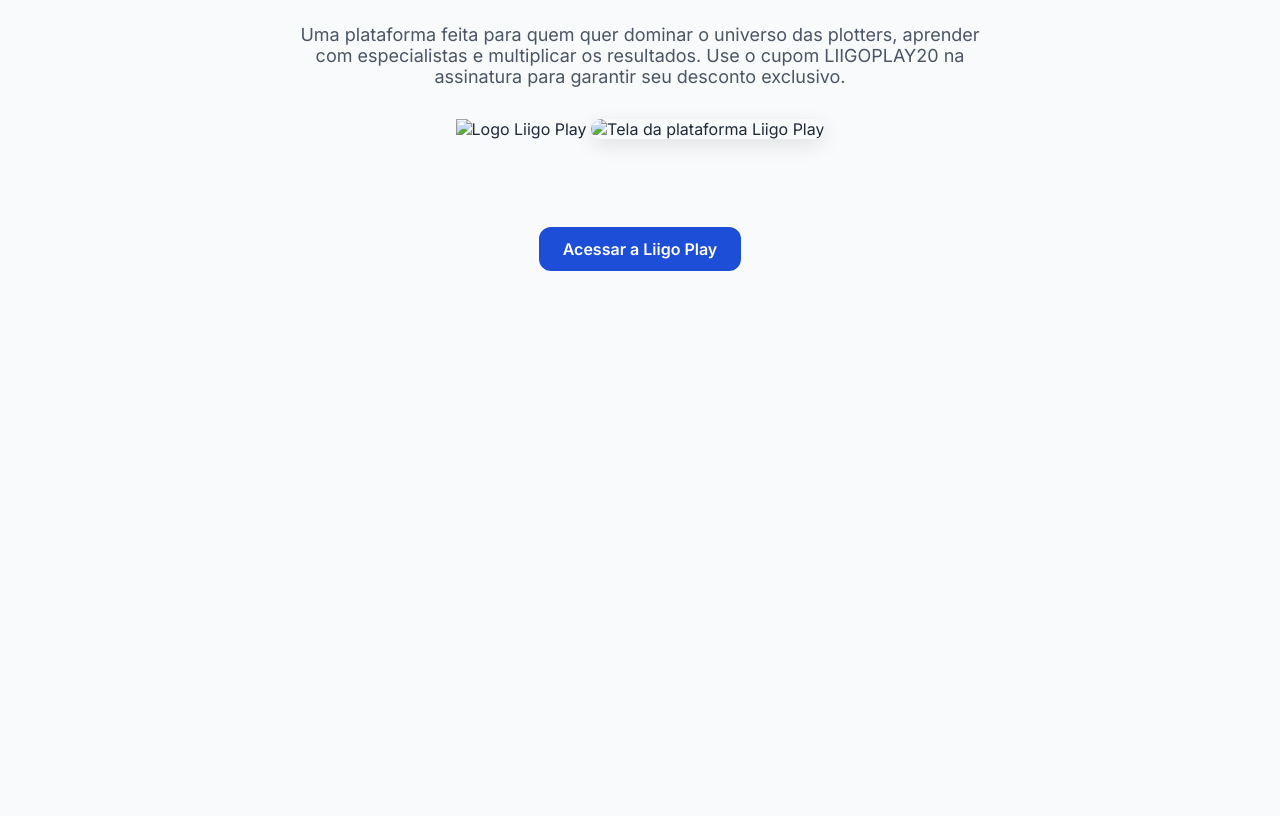
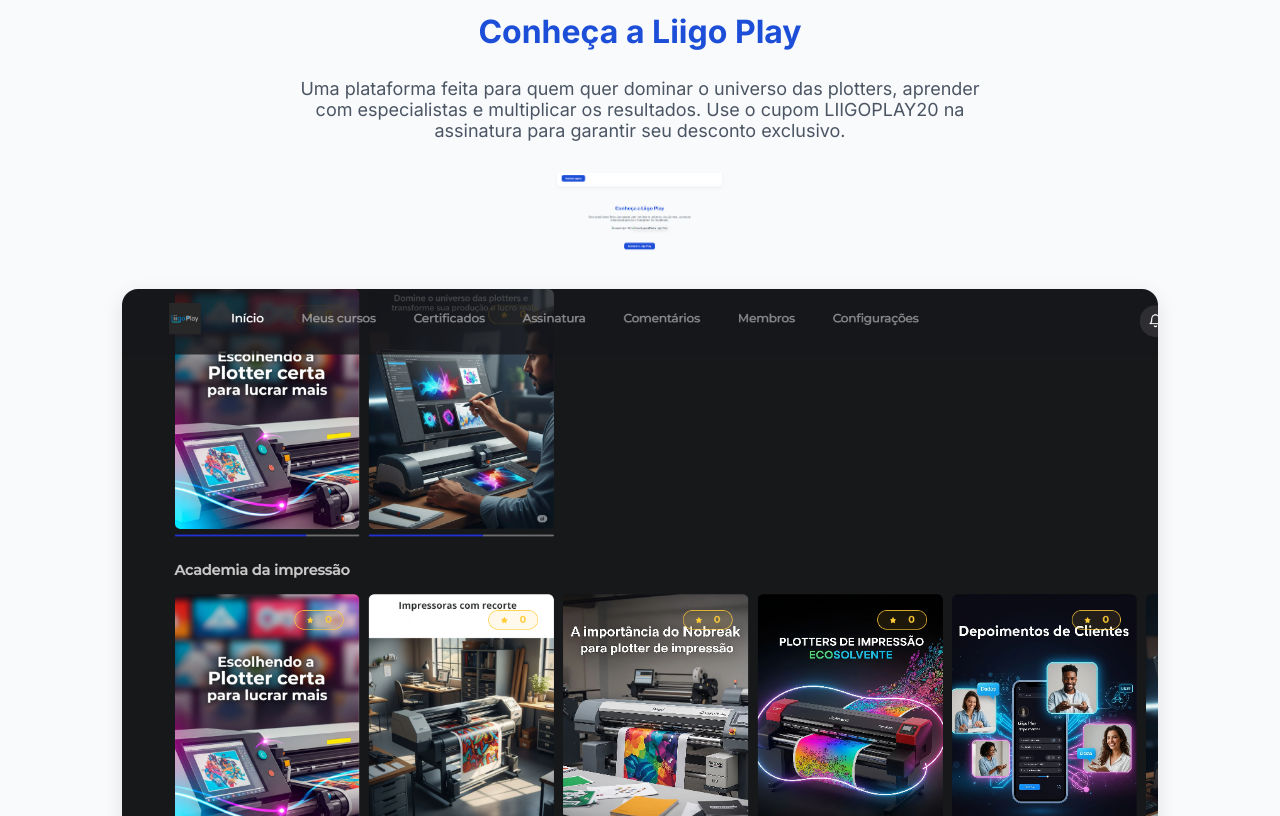
Before and after one commit to Liigomkt/clube, a plain HTML site: page index.html in a window 1280 px wide. Shown: the part 1984-2800 px from the top of the page. Before the commit the page ends 2319 px from the top, so only its background shows below. Drawn offline with Linux system fonts and the light colour scheme.

Commit message:
Add files via upload

```diff
--- a/index.html
+++ b/index.html
@@ -98,7 +98,7 @@
  </head>
  <body>
   <div style="text-align: center; margin-top: 2rem;">
-   <img alt="Logo Liigo" src="./8b89c322-d4bf-4c84-b428-bbc86b53cdad.png" style="max-height: 70px;"/>
+   <img alt="Logo Liigo" src="logo-liigo.png" style="max-height: 70px;"/>
   </div>
   <div class="container">
    <h1 style="background: linear-gradient(90deg, cyan, magenta, yellow, black); -webkit-background-clip: text; -webkit-text-fill-color: transparent; font-weight: 800;">
@@ -249,8 +249,8 @@
      Uma plataforma feita para quem quer dominar o universo das plotters, aprender com especialistas e multiplicar os resultados. Use o cupom LIIGOPLAY20 na assinatura para garantir seu desconto exclusivo.
     </p>
     <div style="text-align: center;">
-     <img alt="Logo Liigo Play" src="./8b89c322-d4bf-4c84-b428-bbc86b53cdad.png" style="max-height: 80px; margin-bottom: 2rem;"/>
-     <img alt="Tela da plataforma Liigo Play" src="./fd40e22c-0aac-4165-bba0-75472c5d9d3d.png" style="max-width: 100%; border-radius: 1rem; box-shadow: 0 6px 20px rgba(0,0,0,0.1);"/>
+     <img alt="Logo Liigo Play" src="logo-liigo-play.png" style="max-height: 80px; margin-bottom: 2rem;"/>
+     <img alt="Tela da plataforma Liigo Play" src="tela-liigo-play.png" style="max-width: 100%; border-radius: 1rem; box-shadow: 0 6px 20px rgba(0,0,0,0.1);"/>
     </div>
     <div style="text-align: center; margin-top: 2rem;">
      <a class="button" href="https://tudosobreplotters.greennsales.com.br/-liigo-play" target="_blank">
```
Also changed, not shown: logo-liigo-play.png (added), logo-liigo.png (added), tela-liigo-play.png (added).
